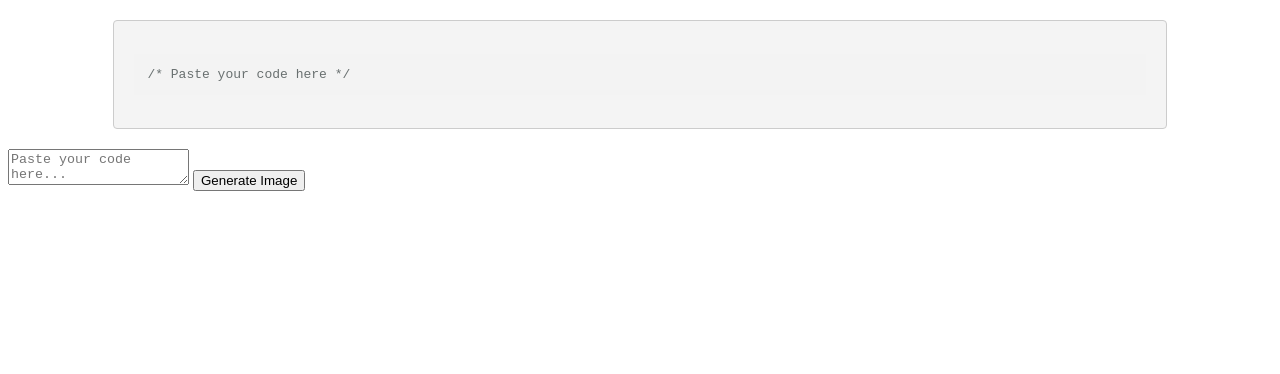
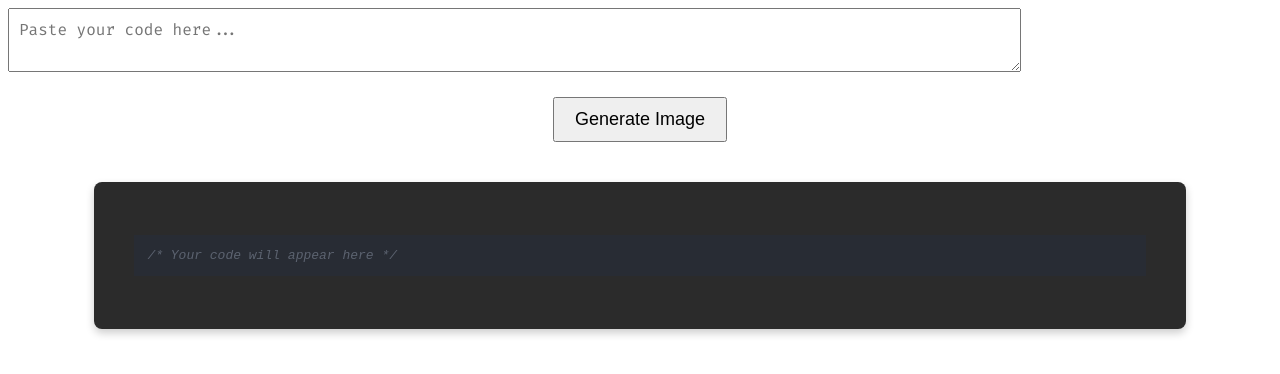
Before and after one commit to nghiahsgs/code-screenshot, a plain HTML site: page index.html in a window 1280 px wide. Drawn offline with nearby package versions, Linux system fonts and the light colour scheme.

Commit message:
Update index.html

```diff
--- a/index.html
+++ b/index.html
@@ -1,37 +1,58 @@
 <!DOCTYPE html>
-<html>
+<html lang="en">
 <head>
+<meta charset="UTF-8">
+<meta name="viewport" content="width=device-width, initial-scale=1.0">
 <title>Code to Image Generator</title>
-    <link rel="stylesheet" href="https://cdnjs.cloudflare.com/ajax/libs/highlight.js/10.7.2/styles/default.min.css">
+<!-- Thêm stylesheet cho syntax highlighting -->
+<link rel="stylesheet" href="https://cdnjs.cloudflare.com/ajax/libs/highlight.js/10.7.2/styles/atom-one-dark.min.css">
+<!-- Thêm Google Fonts cho mã lập trình -->
+<link href="https://fonts.googleapis.com/css2?family=Fira+Code:wght@400;600&display=swap" rel="stylesheet">
 <script src="https://cdnjs.cloudflare.com/ajax/libs/highlight.js/10.7.2/highlight.min.js"></script>
 <script src="https://html2canvas.hertzen.com/dist/html2canvas.min.js"></script>
 <style>
+  body {
+    font-family: 'Fira Code', monospace;
+  }
   #code-container {
     width: 80%;
-            margin: 20px auto;
-            padding: 20px;
-            background: #f4f4f4; /* Light grey background */
-            border: 1px solid #ccc;
-            border-radius: 4px;
+    margin: 40px auto;
+    padding: 40px;
+    background: #2b2b2b; /* Dark background for better contrast */
+    box-shadow: 0 4px 8px 0 rgba(0,0,0,0.2); /* Add shadow for depth */
+    border-radius: 8px;
+    color: #f8f8f2; /* Light text for better readability */
   }
   pre code {
-            display: block;
     white-space: pre-wrap;
     background: transparent;
+  }
+  #code-input {
+    width: calc(80% - 20px);
+    margin: 0 auto 20px;
+    padding: 10px;
+    font-family: 'Fira Code', monospace;
+    font-size: 16px;
+  }
+  button {
+    display: block;
+    margin: 0 auto;
+    padding: 10px 20px;
+    font-size: 18px;
+    cursor: pointer;
   }
 </style>
 </head>
 <body>
 
+<textarea id="code-input" placeholder="Paste your code here..."></textarea>
+<button onclick="generateImage()">Generate Image</button>
 <div id="code-container">
-    <pre><code id="code-block">/* Paste your code here */</code></pre>
+    <pre><code id="code-block">/* Your code will appear here */</code></pre>
 </div>
 
-<textarea id="code-input" placeholder="Paste your code here..."></textarea>
-<button onclick="generateImage()">Generate Image</button>
-
 <script>
-    hljs.highlightAll();
+  hljs.initHighlightingOnLoad();
 
   document.getElementById('code-input').addEventListener('input', function(e) {
     const codeBlock = document.getElementById('code-block');
@@ -41,14 +62,21 @@
 
   function generateImage() {
     html2canvas(document.querySelector("#code-container")).then(canvas => {
-            // Here you can create an image preview or download the image
-            document.body.appendChild(canvas); // To add the canvas to the document
-            // To download the image
+      // Create an image preview or download the image
+      const imagePreview = document.createElement('img');
+      imagePreview.src = canvas.toDataURL("image/png");
+      document.body.appendChild(imagePreview); // Adds the canvas to the document for preview
+
+      // Download the image
       const image = canvas.toDataURL("image/png").replace("image/png", "image/octet-stream");
       const link = document.createElement('a');
       link.download = 'my-code.png';
       link.href = image;
       link.click();
+
+      // Optional: remove the preview or hide it
+      // imagePreview.style.display = 'none';
+      // Or document.body.removeChild(imagePreview);
     });
   }
 </script>
```
Lines whose indentation alone changed are shown as unchanged.
